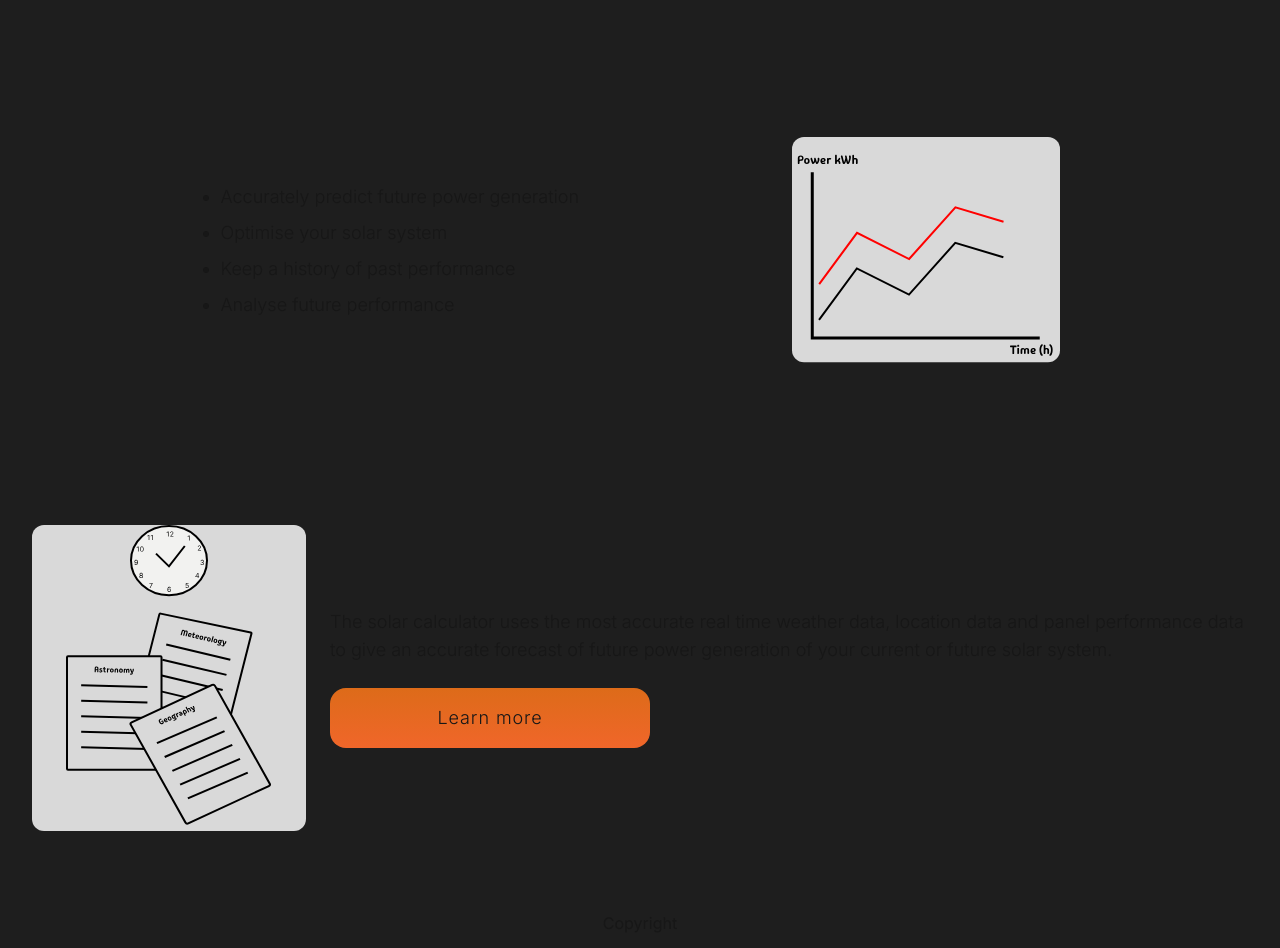
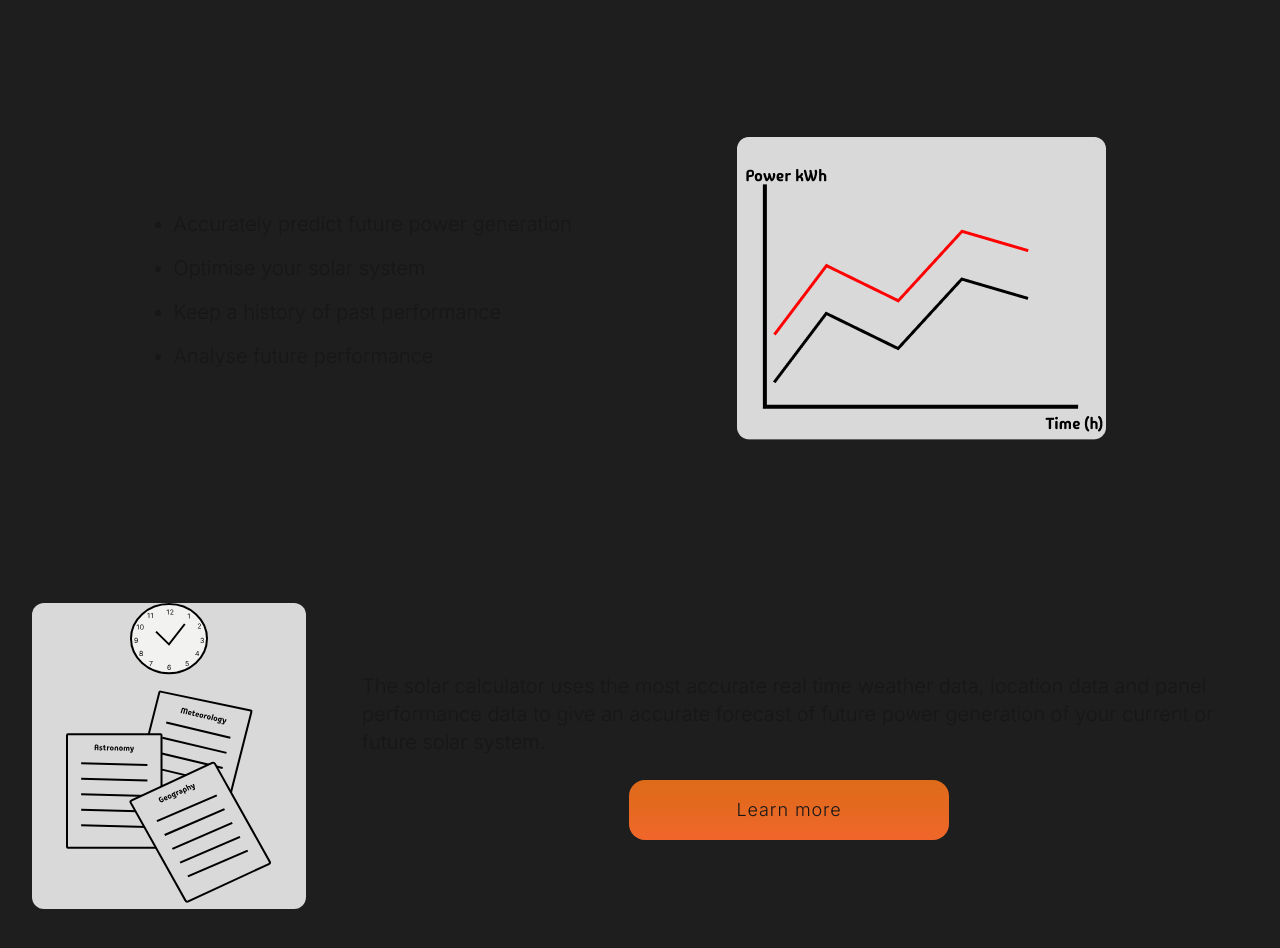
Before and after one commit to TLFSherv/solartriangle, a Next.js app: page / in a window 1280 px wide. Shown: the part 600-1548 px from the top of the page. Built offline with nearby package versions, Linux system fonts and the light colour scheme; a web font is replaced by a local one.

Commit message:
added styling for small devices

```diff
--- a/app/page.tsx
+++ b/app/page.tsx
@@ -2,11 +2,12 @@ import Image from "next/image"
 import Link from "next/link";
 import Button from "./components/Button";
 import graph from "../public/graph-sm.svg"
+import graph_lg from "../public/graph-lg.png"
 import dataImg from "../public/data-sm.svg"
 
 export default function Home() {
   return (
-    <div className="flex-1 flex flex-col space-y-40 my-20 mx-auto">
+    <div className="flex-1 flex flex-col space-y-30 sm:space-y-40 my-20 mx-auto">
       {/* Hero Section */}
       <div className='space-y-14 mx-8'>
         <h1 className="text-5xl/14 sm:text-7xl/24 text-center tracking-wider font-[Space_Grotesk] text-[#F0662A]">
@@ -20,26 +21,29 @@ export default function Home() {
         </div>
       </div>
       {/* Benefits Section */}
-      <div className='flex flex-col-reverse sm:flex-row mx-8 gap-6 justify-evenly items-center'>
-        <ul className="space-y-2 text-md sm:text-lg font-[Inter] font-light list-disc">
+      <div className='flex flex-col-reverse sm:flex-row mx-8 gap-12 sm:gap-6 justify-evenly items-center'>
+        <ul className="space-y-4 text-xl font-[Inter] font-light list-disc">
           <li>Accurately predict future power generation</li>
           <li>Optimise your solar system</li>
           <li>Keep a history of past performance</li>
           <li>Analyse future performance</li>
         </ul>
-        <Image src={graph} alt="graph" />
+        <picture>
+          <source media="(min-width:650px)" srcSet={graph} />
+          <Image src={graph_lg} alt="graph" />
+        </picture>
       </div>
       {/* Summary section */}
       <div className='flex flex-col sm:flex-row items-center mx-8 gap-6'>
         <Image src={dataImg} alt="data" />
         <div className='text-lg font-[Inter] font-light flex-1 space-y-6'>
-          <p>
+          <p className="px-8 text-xl">
             The solar calculator uses the most accurate real
             time weather data, location data and panel performance
             data to give an accurate forecast of future power
             generation of your current or future solar system.
           </p>
-          <div className="text-lg font-light font-[Inter]">
+          <div className="flex justify-center text-lg font-light font-[Inter]">
             <Link href={"/"}><Button text="Learn more" /></Link>
           </div>
         </div>
```
